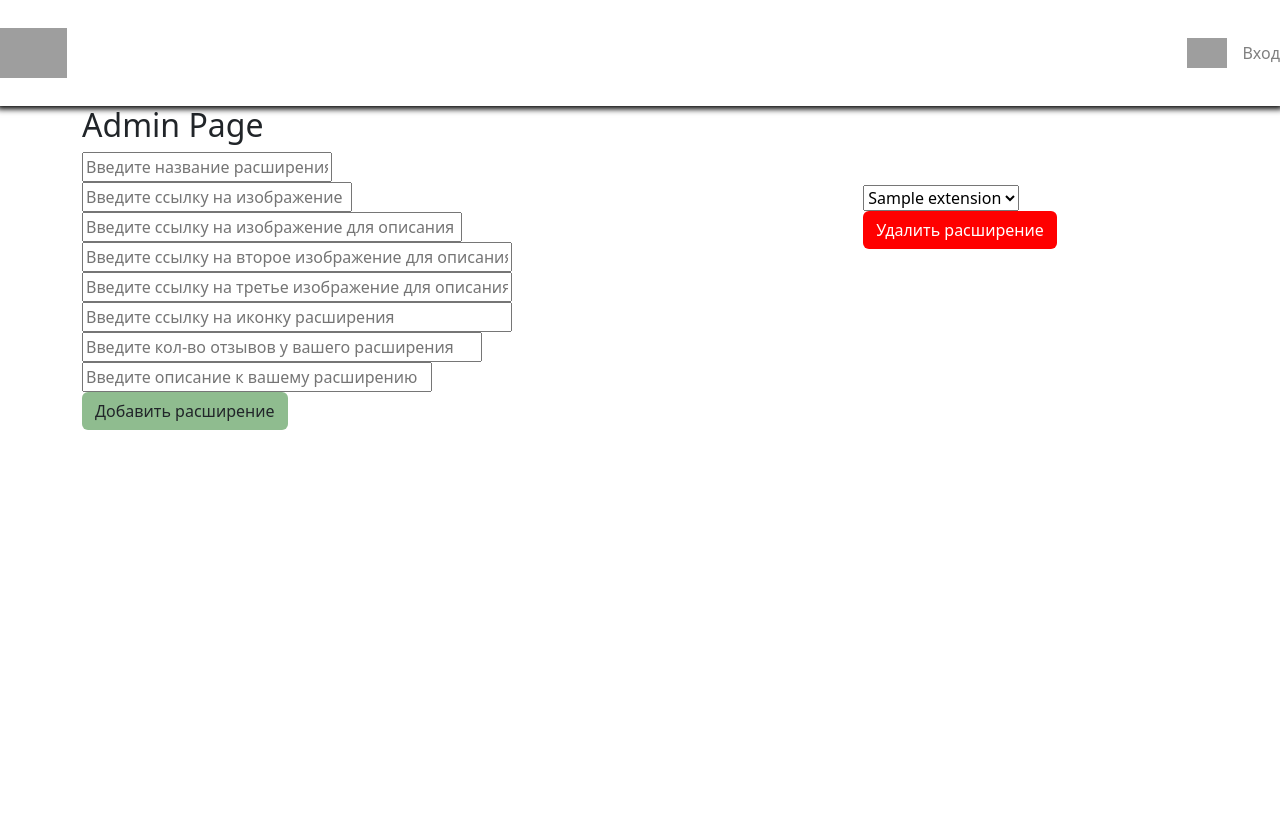
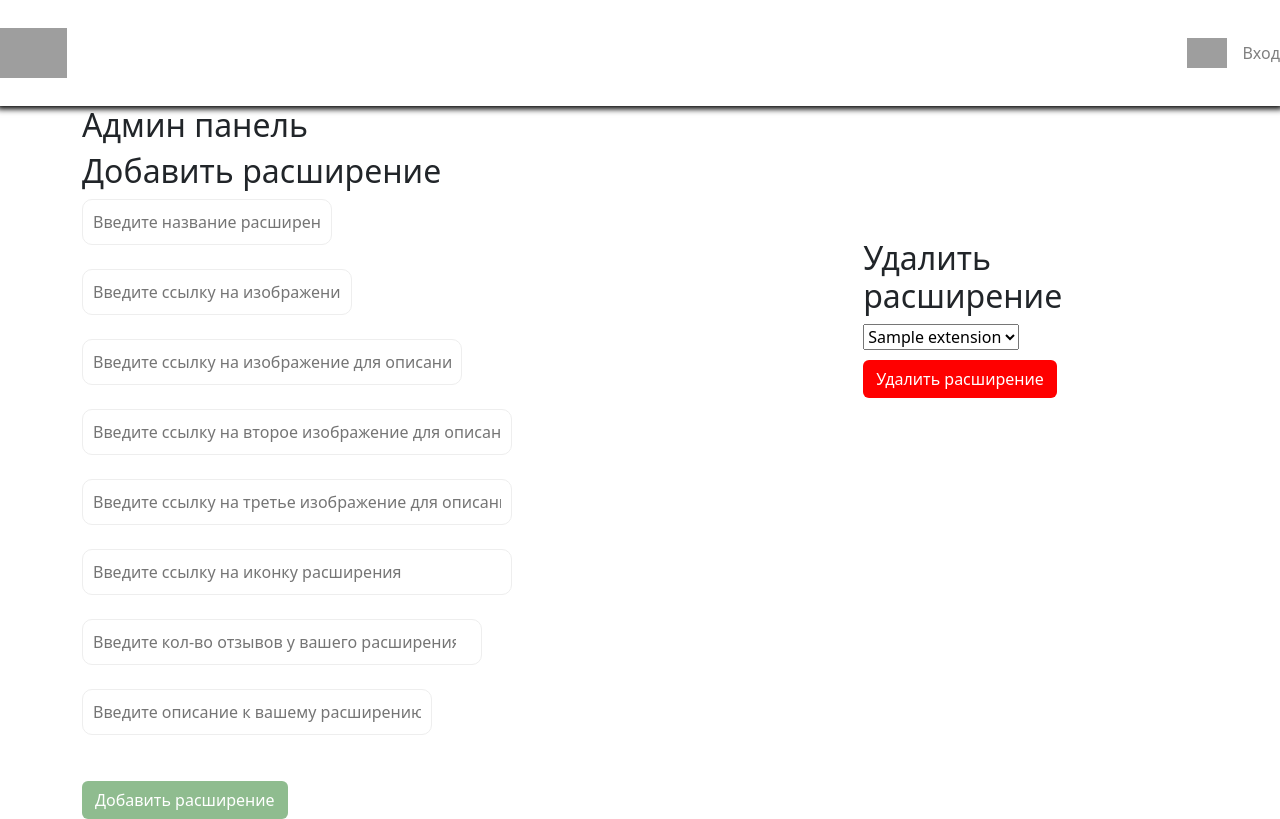
Before and after one commit to LeonidDavidchuk/GoogleChromeExtentionsSite, a Node server app: template views/admin.hbs in a window 1280 px wide. Before the commit the page ends 430 px from the top, so only its background shows below. Run offline with Node 20, Linux system fonts and the light colour scheme; tables that the repository leaves empty hold one stand-in row (values such as "Sample post"); the template is opened without the code that fills it: values that come from a table or form of the project are taken from there, most other values are stand-ins (such as "Sample title", 1, 10 or a date in 2020); some libraries are stand-ins or nearby versions; grey boxes are pictures that could not be loaded.

Commit message:
UPD
Updata design

```diff
--- a/public/style.css
+++ b/public/style.css
@@ -188,3 +188,21 @@ hr
     font-size: 24px;
     margin-top: 60px;
 }
+
+* {
+    box-sizing: border-box;
+  }
+  input {
+    display:block;
+    width:100%;
+    margin:10px 0;
+    padding:10px;
+  }
+  .type-1 {
+    border-radius:10px;
+    border: 1px solid #eee;
+    transition: .3s border-color;
+  }
+  .type-1:hover {
+    border: 1px solid #aaa;
+  }
--- a/routes/Controllers/authController.js
+++ b/routes/Controllers/authController.js
@@ -78,9 +78,6 @@ class authController {
             res.redirect('/')
             }
 
-
-
-
         } catch (e) {
             //res.status(400).json({message: 'Login error'})
         }
--- a/views/admin.hbs
+++ b/views/admin.hbs
@@ -1,33 +1,33 @@
-<h2> Admin Page </h2>
+<h2> Админ панель </h2>
 <form action="/createproduct" method="post">
 
+<h2> Добавить расширение </h2>
 <div class="input-field">
-    <input style="width: 250px" type="text" name="Name" placeholder="Введите название расширения" required>
+    <input class="type-1" style="width: 250px" type="text" name="Name" placeholder="Введите название расширения" required>
     <br>
-    <input style="width: 270px" type="text" name="Image" placeholder="Введите ссылку на изображение" required>
+    <input class="type-1" style="width: 270px" type="text" name="Image" placeholder="Введите ссылку на изображение" required>
     <br>
-    <input style="width: 380px" type="text" name="Image_Description1" placeholder="Введите ссылку на изображение для описания" required>
+    <input class="type-1" style="width: 380px" type="text" name="Image_Description1" placeholder="Введите ссылку на изображение для описания" required>
     <br>
-    <input style="width: 430px" type="text" name="Image_Description2" placeholder="Введите ссылку на второе изображение для описания" required>
+    <input class="type-1" style="width: 430px" type="text" name="Image_Description2" placeholder="Введите ссылку на второе изображение для описания" required>
     <br>
-    <input style="width: 430px" type="text" name="Image_Description3" placeholder="Введите ссылку на третье изображение для описания" required>
+    <input class="type-1" style="width: 430px" type="text" name="Image_Description3" placeholder="Введите ссылку на третье изображение для описания" required>
     <br>
-    <input style="width: 430px" type="text" name="Image_Logo" placeholder="Введите ссылку на иконку расширения" required>
+    <input class="type-1" style="width: 430px" type="text" name="Image_Logo" placeholder="Введите ссылку на иконку расширения" required>
     <br>
-    <input style="width: 400px" type="number" name="Rate" placeholder="Введите кол-во отзывов у вашего расширения" required>
+    <input class="type-1" style="width: 400px" type="number" name="Rate" placeholder="Введите кол-во отзывов у вашего расширения" required>
     <br>
-    <input type="text" style="width: 350px" name="Description" placeholder="Введите описание к вашему расширению" required minlength="10" maxlength="200">
-
+    <input class="type-1" type="text" style="width: 350px" name="Description" placeholder="Введите описание к вашему расширению" required minlength="10" maxlength="200">
+<br>
 </div>
 
-<button type="submit" style="background-color:darkseagreen;" class="btn">Добавить расширение</button>
-
-
+<button type="submit" style="background-color:darkseagreen; margin-top: 2%; color: white;" class="btn">Добавить расширение</button>
 </form>
 
 
-<form style="margin-top: -22%; margin-left: 70%" action="/deleteproduct" method="post">
-    <select name="id">
+<form style="margin-top: -52%; margin-left: 70%" action="/deleteproduct" method="post">
+<h2 style="margin-top: -36%"> Удалить расширение </h2>
+    <select name="id" "form-select" aria-label="Default select example">
          {{#if extensions.length}}
         {{#each extensions}}
         <option value="{{this._id}}">{{this.Name}}</option>
@@ -35,5 +35,6 @@
         {{/if}}
 
     </select>
-    <button type="submit" style="background-color: red; color: white" class="btn">Удалить расширение</button>
+
+    <button type="submit" style="background-color: red; color: white; margin-top: 3%" class="btn">Удалить расширение</button>
     </form>
```
Also changed, not shown: views/login.hbs (+6 -3 lines), views/registration.hbs (+6 -5 lines).
